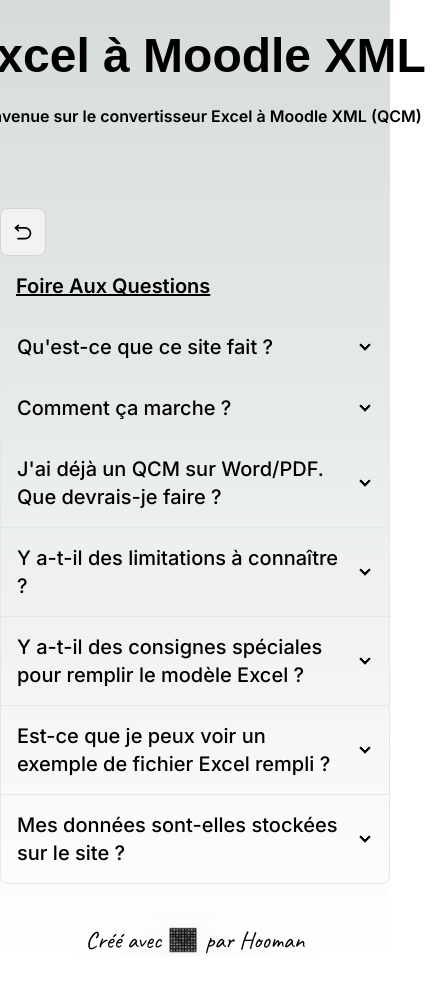
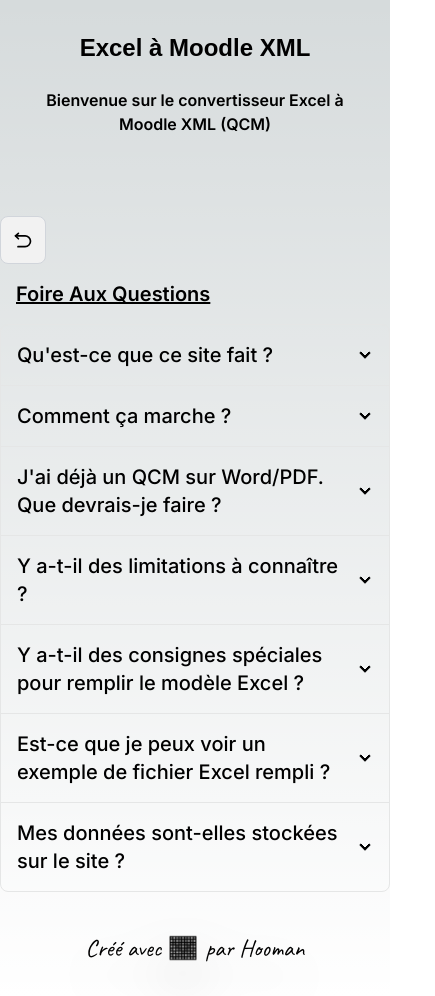
Before and after one commit to hhdreamer13/excel-xml-converter, a Next.js app: page /faq in a window 390 px wide. Shown: the whole page, 435 px wide, since content can reach past the window. Before the commit the page ends 956 px from the top, so only its background shows below. Built offline with nearby package versions, Linux system fonts and the light colour scheme; a web font is replaced by a local one.

Commit message:
commit fix mobile design.

```diff
--- a/src/app/faq/page.js
+++ b/src/app/faq/page.js
@@ -9,12 +9,12 @@
     <div className='flex min-h-screen flex-col items-center justify-between p-0 sm:p-10'>
       <div className='z-10 max-w-5xl items-center justify-center w-fit mb-20'>
         <Link href='/'>
-          <h1 className='left-0 top-0 flex w-full justify-center font-bold text-5xl font-literata rounded-lg pb-6 pt-8 dark:from-inherit lg:w-auto lg:p-4'>
+          <h1 className='left-0 top-0 flex w-full justify-center font-bold text-2xl sm:text-5xl font-literata rounded-lg pb-6 pt-8 dark:from-inherit lg:w-auto lg:p-4'>
             Excel à Moodle XML
           </h1>
         </Link>
 
-        <p className='w-[30rem] mx-auto text-center font-semibold'>
+        <p className='w-80 sm:w-[30rem] mx-auto text-center font-semibold'>
           Bienvenue sur le convertisseur Excel à Moodle XML (QCM)
         </p>
       </div>
--- a/src/components/FileUpload.jsx
+++ b/src/components/FileUpload.jsx
@@ -6,7 +6,9 @@
       if (fileExtension === "xlsx") {
         setFile(file);
       } else {
-        setErrorMessage("Veuillez télécharger un fichier Excel valide (.xlsx)");
+        setErrorMessage(
+          "Veuillez séléctionner un fichier Excel valide (.xlsx)"
+        );
         clearFile();
       }
     }
--- a/src/components/Footer.jsx
+++ b/src/components/Footer.jsx
@@ -2,7 +2,7 @@
 
 const Footer = () => {
   return (
-    <footer className='group bottom-0 w-fit sm:w-full font-titre text-2xl font-caveat'>
+    <footer className='group bottom-0 pb-8 sm:pb-0 w-fit sm:w-full font-titre text-2xl font-caveat'>
       <div className=''>
         <a href='https://www.hhdev.pro/' rel='noreferrer' target='_blanc'>
           <span className='flex items-center justify-center drop-shadow-2xl'>
```
